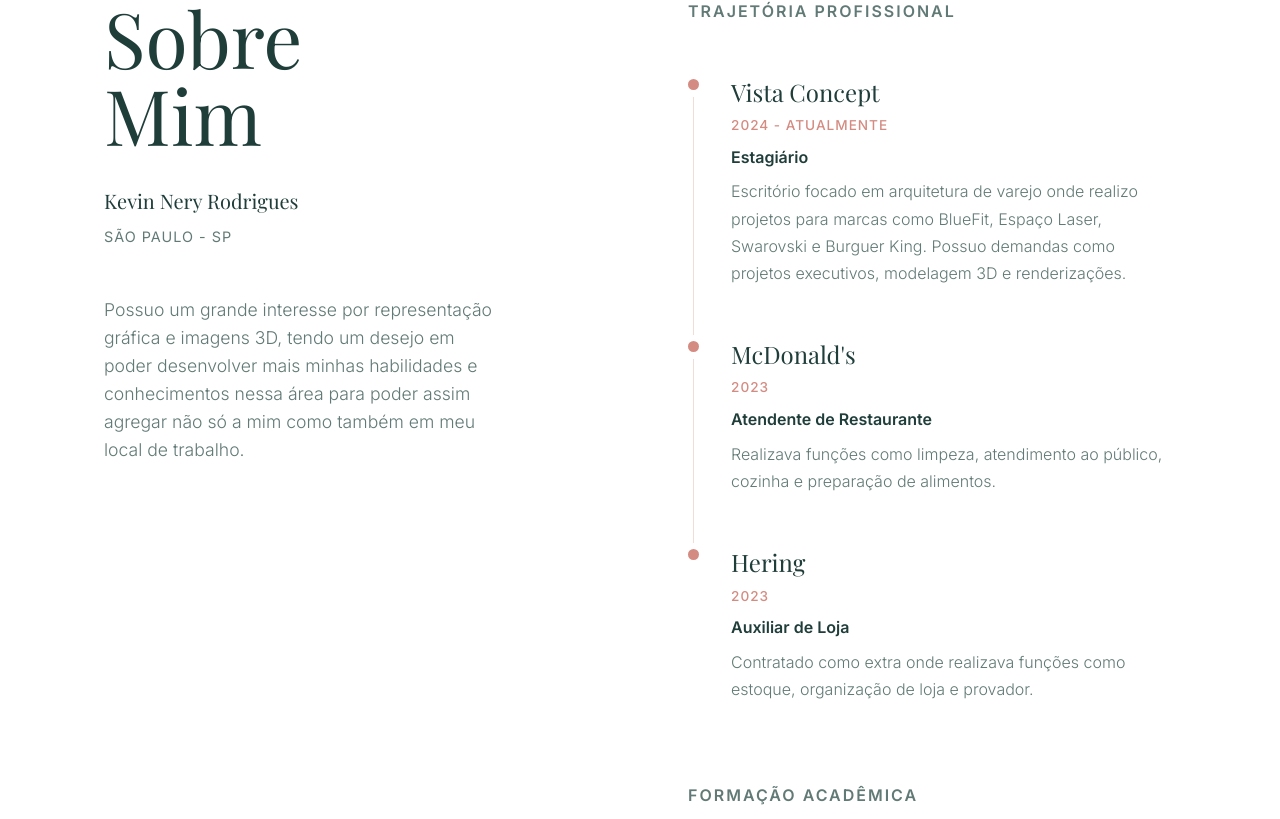
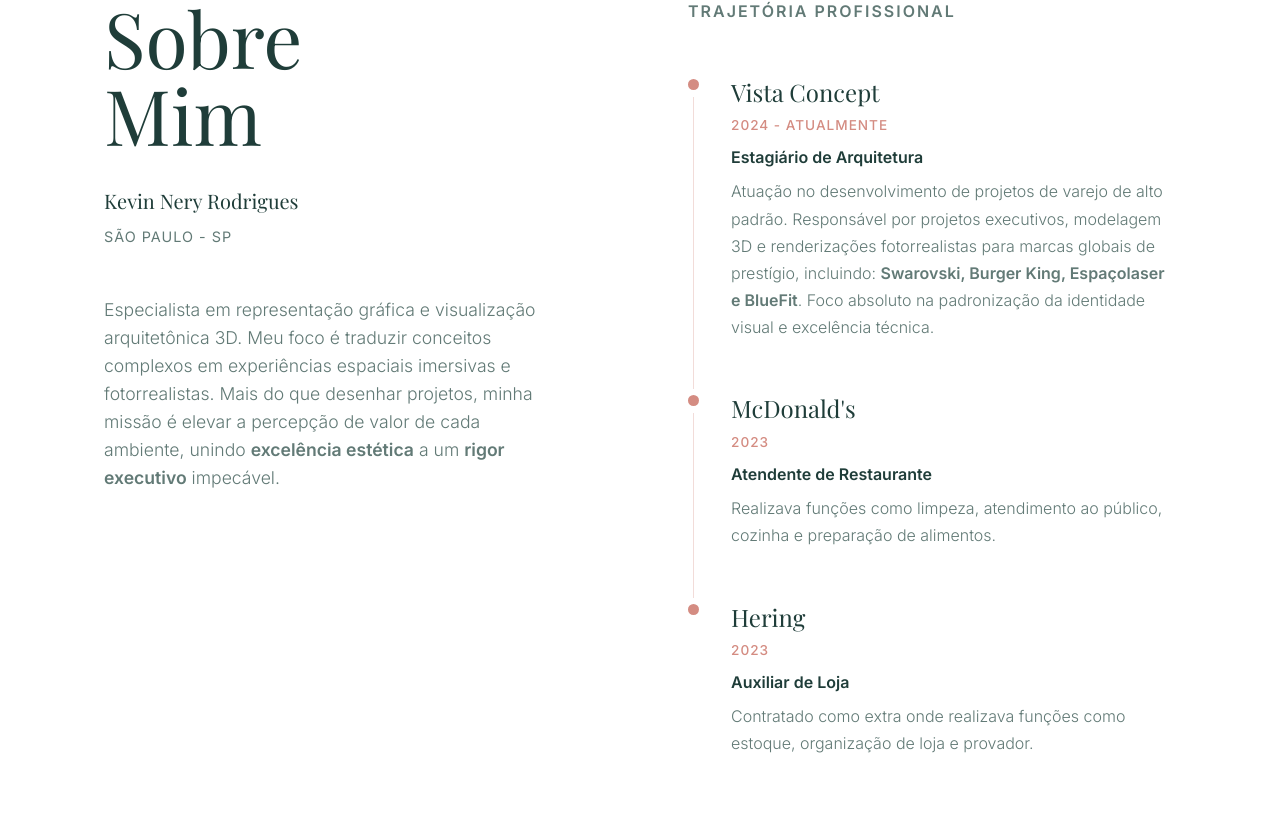
Before and after one commit to ryc02/portfolio-kevin, a React (Vite) app: page / in a window 1280 px wide. Shown: the part 961-1780 px from the top of the page. Built offline with nearby package versions, Linux system fonts and the light colour scheme; a web font is replaced by a local one.

Commit message:
copy: apply psychological triggers (authority and exclusivity bias) to About and Contact sections

```diff
--- a/src/components/About.jsx
+++ b/src/components/About.jsx
@@ -87,8 +87,8 @@ const About = () => {
               </p>
             </div>
 
-            <p className="text-body" style={{ fontSize: '1.1rem', maxWidth: '400px' }}>
-              Possuo um grande interesse por representação gráfica e imagens 3D, tendo um desejo em poder desenvolver mais minhas habilidades e conhecimentos nessa área para poder assim agregar não só a mim como também em meu local de trabalho.
+            <p className="text-body" style={{ fontSize: '1.1rem', maxWidth: '450px' }}>
+              Especialista em representação gráfica e visualização arquitetônica 3D. Meu foco é traduzir conceitos complexos em experiências espaciais imersivas e fotorrealistas. Mais do que desenhar projetos, minha missão é elevar a percepção de valor de cada ambiente, unindo <strong>excelência estética</strong> a um <strong>rigor executivo</strong> impecável.
             </p>
           </motion.div>
         </div>
@@ -117,8 +117,12 @@ const About = () => {
             <TimelineItem
               title="Vista Concept"
               date="2024 - Atualmente"
-              subtitle="Estagiário"
-              desc="Escritório focado em arquitetura de varejo onde realizo projetos para marcas como BlueFit, Espaço Laser, Swarovski e Burguer King. Possuo demandas como projetos executivos, modelagem 3D e renderizações."
+              subtitle="Estagiário de Arquitetura"
+              desc={
+                <>
+                  Atuação no desenvolvimento de projetos de varejo de alto padrão. Responsável por projetos executivos, modelagem 3D e renderizações fotorrealistas para marcas globais de prestígio, incluindo: <strong>Swarovski, Burger King, Espaçolaser e BlueFit</strong>. Foco absoluto na padronização da identidade visual e excelência técnica.
+                </>
+              }
             />
 
             <TimelineItem
--- a/src/components/Footer.jsx
+++ b/src/components/Footer.jsx
@@ -37,7 +37,8 @@ const Footer = () => {
             maxWidth: '500px',
             margin: '0 auto'
           }}>
-            Estou sempre aberto a novas oportunidades e desafios profissionais.
+            Buscando elevar o nível visual e técnico dos seus projetos?
+            Atualmente aberto para novas parcerias estratégicas e oportunidades desafiadoras.
           </p>
         </motion.div>
 
```
